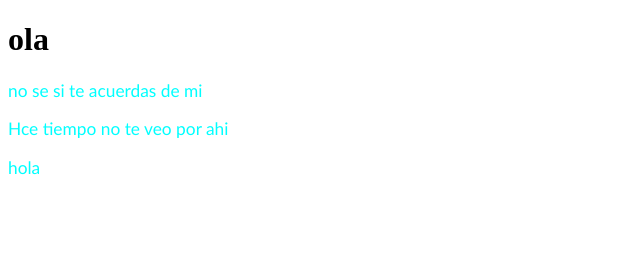
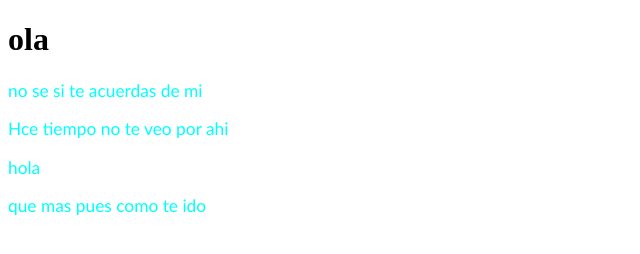
Before and after one commit to GUANKI/labaguette_sodesoft, a plain HTML site: page index.html in a window 1280 px wide. Shown: the whole page, without its empty margins (0-640 px from the left). Drawn offline with Linux system fonts and the light colour scheme.

Commit message:
Nuevo parrafo

```diff
--- a/index.html
+++ b/index.html
@@ -12,5 +12,6 @@
      <p>no se si te acuerdas de mi</p>
      <p> Hce tiempo no te veo por ahi </p>
      <p>hola</p>
+     <p>que mas pues como te ido</p>
 </body>
 </html>
```
